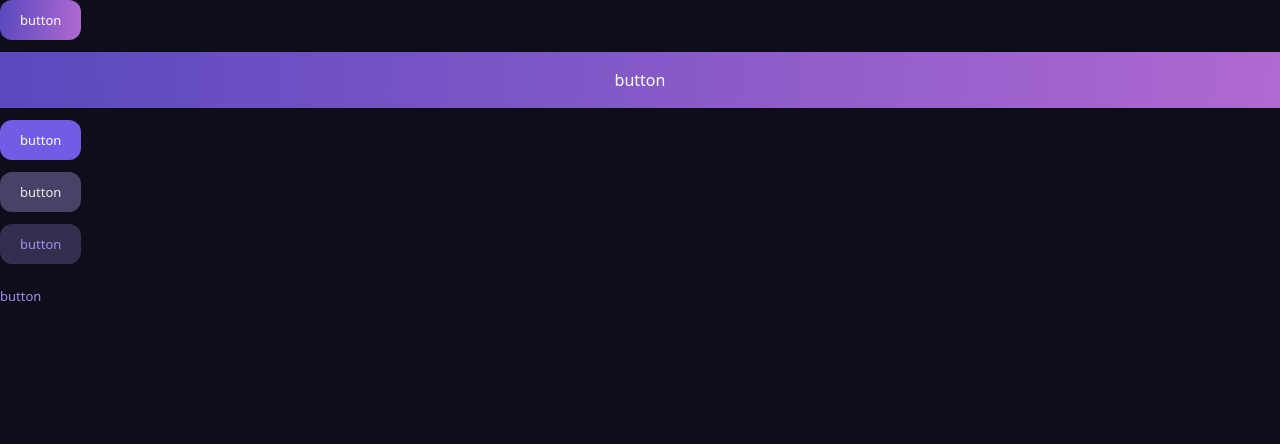
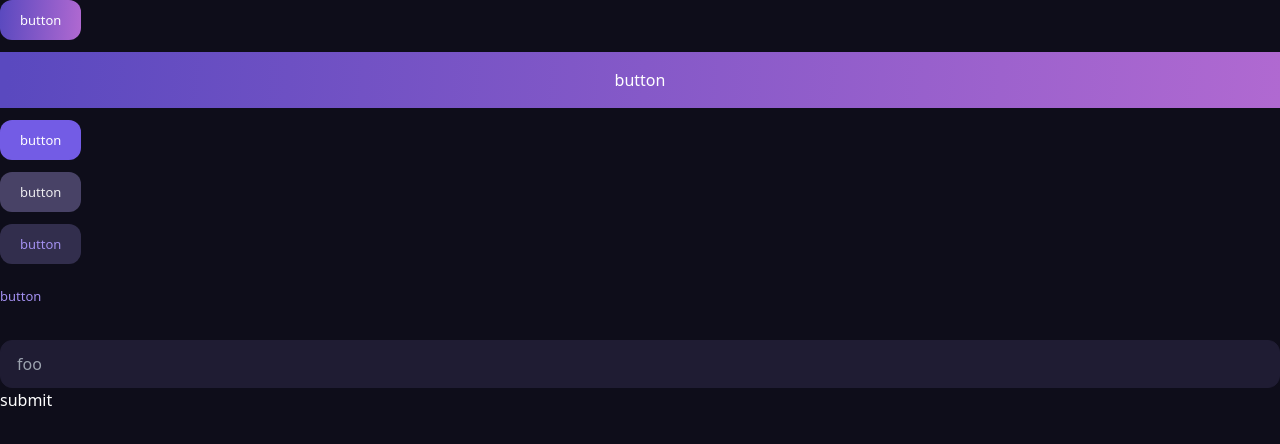
Before and after one commit to petercoco626/21planet_web, a Next.js app: page /design in a window 1280 px wide. Shown: the top 444 px of the page. Built offline with nearby package versions, Linux system fonts and the light colour scheme.

Commit message:
[style] input 일단 완성

```diff
--- a/app/(pages)/design/page.tsx
+++ b/app/(pages)/design/page.tsx
@@ -1,7 +1,20 @@
+'use client';
+
 import { Button } from '@/components/base/button';
 import { GradientButton } from '@/components/base/gradient-button';
+import { Input } from '@/components/base/input';
+import { FormProvider, useForm } from 'react-hook-form';
 
 export default function DesignPage() {
+  const untitledFormMethods = useForm<{
+    foo: string;
+  }>({
+    mode: 'all',
+    defaultValues: {
+      foo: '',
+    },
+  });
+
   return (
     <div>
       <div className="space-y-3">
@@ -24,6 +37,26 @@ export default function DesignPage() {
           button
         </Button>
       </div>
+      <div>
+        <FormProvider {...untitledFormMethods}>
+          <Input
+            name="foo"
+            type="email"
+            placeholder={'foo'}
+            required={{
+              value: true,
+              message: 'Required',
+            }}
+            maxLength={{
+              value: 10,
+              message: 'Max length 10',
+            }}
+          />
+          <button type="submit" className="text-white">
+            submit
+          </button>
+        </FormProvider>
+      </div>
     </div>
   );
 }
--- a/components/base/input.tsx
+++ b/components/base/input.tsx
@@ -1,5 +1,11 @@
+import { useToggle } from '@/hooks/use-toggle';
 import clsx from 'clsx';
 import { RegisterOptions, useFormContext } from 'react-hook-form';
+import IcWarning from '@/assets/icon/ic-warning.svg';
+import IcEye from '@/assets/icon/ic-eye.svg';
+import IcEyeClosed from '@/assets/icon/ic-eye-closed.svg';
+
+type InputType = 'email' | 'password' | 'text';
 
 type InputProps<T> = {
   name: string;
@@ -8,50 +14,139 @@ type InputProps<T> = {
   accept?: string;
   placeholder?: T;
   defaultValue?: T;
-  type?: React.HTMLInputTypeAttribute;
+  type?: InputType;
   id?: string;
   multiple?: boolean;
+  errorMessage?: string;
 } & RegisterOptions;
+
+const textInputWrapperDefaultStyle =
+  'w-full h-12 px-4 box-border rounded-xl border-[1px] bg-gray-800 active:bg-gray-700 focus:bg-gray-700 placeholder:text-[rgba(255,255,255,0.3)]';
+
+const textInputDefaultStyle =
+  'text-white text-m_light bg-transparent outline-none';
 
 export function Input<T>(props: InputProps<T>) {
   const {
     name,
     labelName,
     placeholder,
-    type,
+    type = 'email',
     className,
     accept,
     id,
     multiple,
+    errorMessage,
     ...registerOptions
   } = props;
 
+  const errorStyle = {
+    label: errorMessage ? 'text-red-1' : 'text-white-0.5',
+    textInputBorder: errorMessage
+      ? 'border-red-1'
+      : 'border-gray-800 focus:border-gary-700',
+  };
+
   const { register, formState, getFieldState } = useFormContext();
+
+  const { toggle: isSecureText, handleToggle } = useToggle({
+    initialToggleState: true,
+  });
 
   const { error } = getFieldState(name, formState);
 
   return (
-    <div className={clsx('flex flex-col gap-0.5 items-start self-stretch')}>
-      <label
-        htmlFor={id}
-        className={'text-gray-600 text-s2'}
-      >
+    <div className={className}>
+      <label htmlFor={id} className={'text-s_medium mb-1 pl-2'}>
         {labelName}
       </label>
+
+      {(() => {
+        if (type === 'email')
+          return (
+            <div
+              className={clsx(
+                textInputWrapperDefaultStyle,
+                errorStyle.textInputBorder
+              )}
+            >
               <input
                 id={id}
                 accept={accept}
                 type={type}
-        placeholder={typeof placeholder === 'string' ? placeholder : undefined}
+                placeholder={
+                  typeof placeholder === 'string' ? placeholder : undefined
+                }
                 className={clsx(
-          'outline-none px-3 py-[7px] text-white placeholder:text-gray-600',
-          'bg-gray-850 border',
-          'rounded w-full',
-          error ? 'border-system-red' : 'border-transparent focus:border-photio-green',
+                  'w-full h-full ',
+                  textInputDefaultStyle,
+                  error
+                    ? 'border-system-red'
+                    : 'border-transparent focus:border-photio-green'
                 )}
                 {...register(name, registerOptions)}
               />
-      <p className={'text-system-red text-b1'}>{error?.message || ''}</p>
+            </div>
+          );
+
+        if (type === 'password')
+          return (
+            <div
+              className={clsx(
+                textInputWrapperDefaultStyle,
+                errorStyle.textInputBorder,
+                'flex flex-row justify-between items-center'
+              )}
+            >
+              <input
+                id={id}
+                accept={accept}
+                type={type}
+                placeholder={
+                  typeof placeholder === 'string' ? placeholder : undefined
+                }
+                className={clsx(textInputDefaultStyle, 'w-4/5')}
+                {...register(name, registerOptions)}
+              />
+              <button
+                onClick={handleToggle}
+                className="w-4 h-4 ml-2"
+                type="button"
+              >
+                {isSecureText ? <IcEyeClosed /> : <IcEye />}
+              </button>
+            </div>
+          );
+
+        if (type === 'text')
+          return (
+            <div
+              className={clsx(
+                textInputWrapperDefaultStyle,
+                errorStyle.textInputBorder
+              )}
+            >
+              <input
+                id={id}
+                accept={accept}
+                type={type}
+                placeholder={
+                  typeof placeholder === 'string' ? placeholder : undefined
+                }
+                className={clsx('w-full h-full', textInputDefaultStyle)}
+                {...register(name, registerOptions)}
+              />
+            </div>
+          );
+      })()}
+
+      {/** 여기 나중에 hook으로 처리해야함 */}
+      {errorMessage && (
+        <div className="pl-2 flex gap-x-1 flex-row items-center mt-[2px]">
+          <IcWarning />
+          <p className="text-xs_regular text-red-1">{errorMessage}</p>
+        </div>
+      )}
     </div>
   );
 }
--- a/package.json
+++ b/package.json
@@ -18,6 +18,7 @@
     "react-hook-form": "^7.50.1"
   },
   "devDependencies": {
+    "@svgr/webpack": "^8.1.0",
     "@types/node": "^20",
     "@types/react": "^18",
     "@types/react-dom": "^18",
```
Also changed, not shown: hooks/use-status-height.ts (deleted, +0 -18 lines), 1 other file (tests, documents, lock files or other folders). Lines whose indentation alone changed are shown as unchanged.
